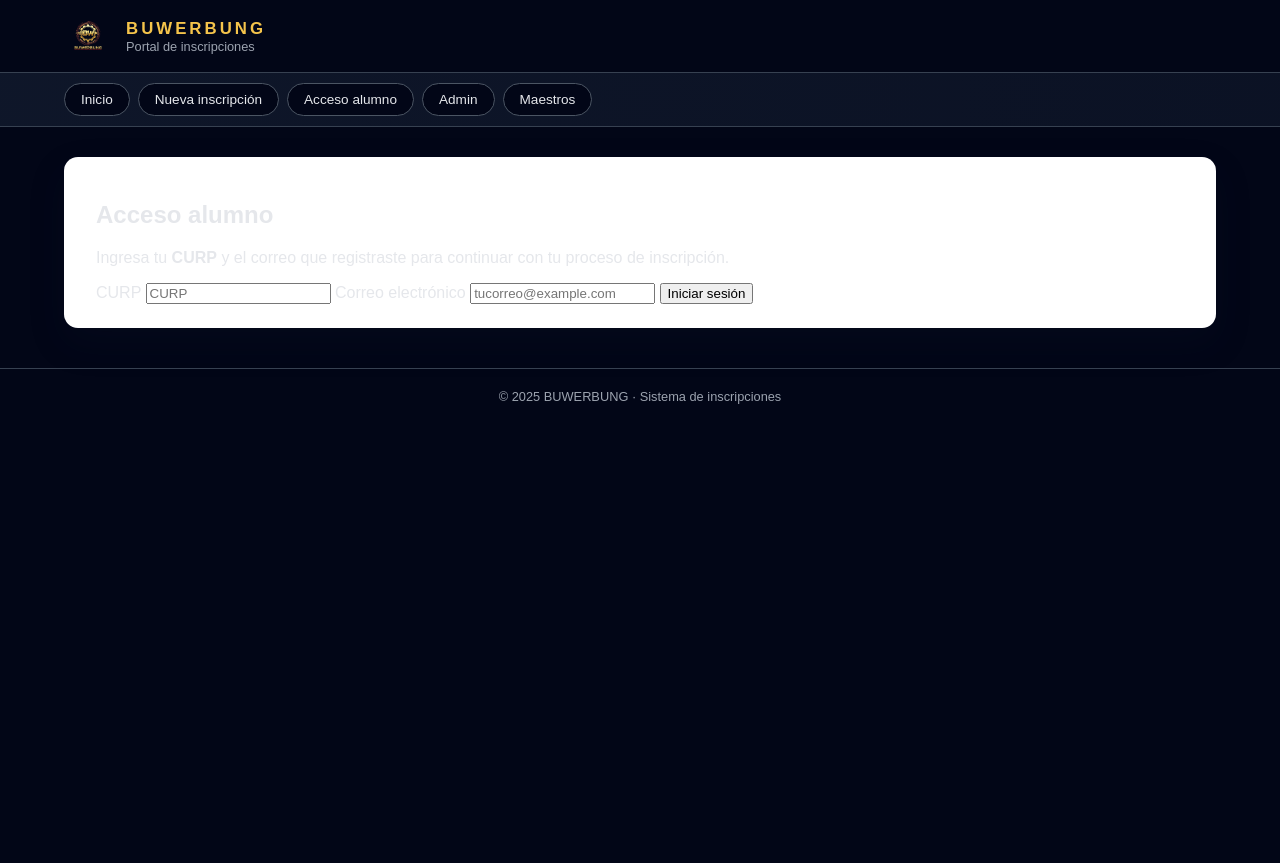
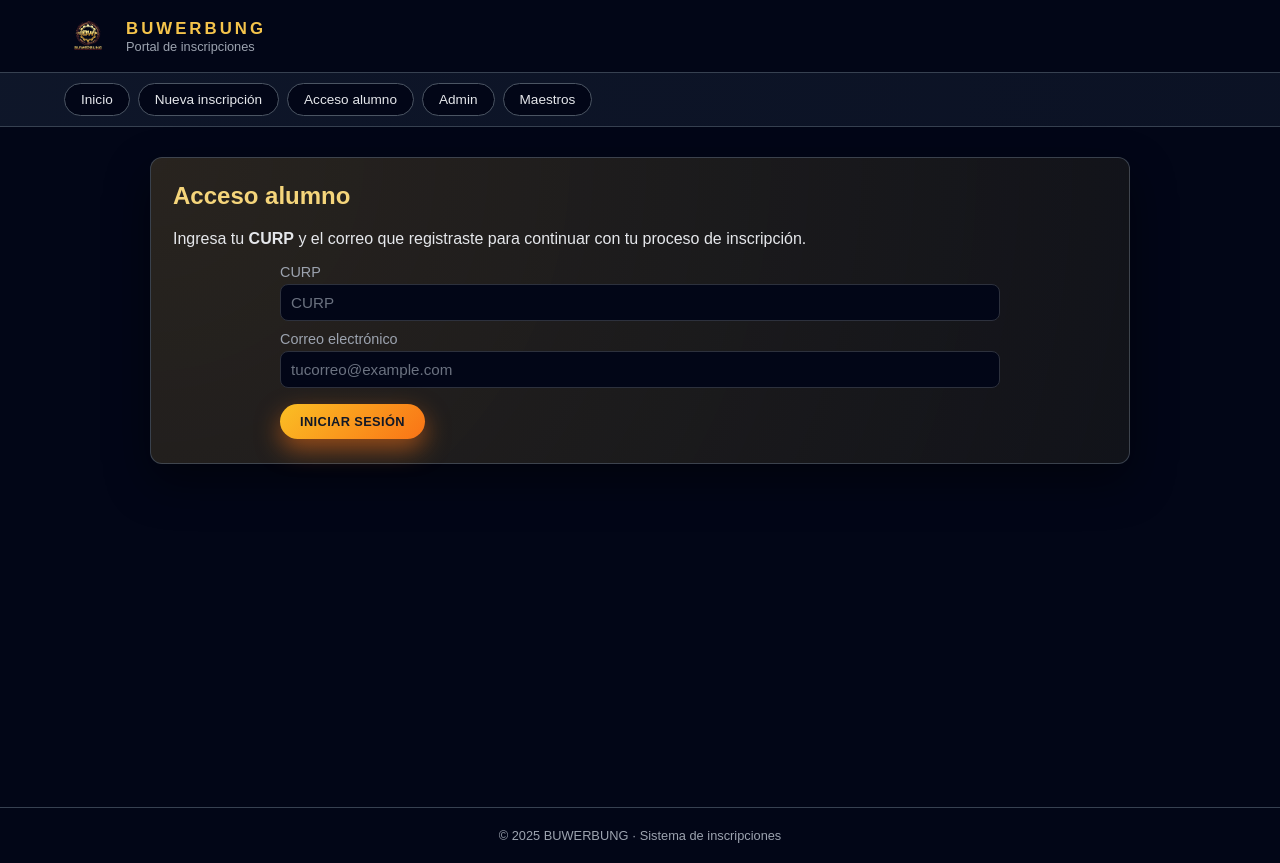
Before and after one commit to gerardotuz/prototipos, a Flask app: page /login in a window 1280 px wide. Before the commit the page ends 404 px from the top, so only its background shows below. Run offline with Flask 3, Linux system fonts and the light colour scheme.

Commit message:
Update style.css

```diff
--- a/static/style.css
+++ b/static/style.css
@@ -1,367 +1,235 @@
-/* ===========================
-   PALETA / VARIABLES
-   =========================== */
+
 :root {
-  --bg-page: #020617;
-  --bg-surface: #0b1120;
-  --bg-surface-light: #ffffff;
-  --bg-surface-muted: #f3f4f6;
-
-  --text-main: #111827;
-  --text-muted: #6b7280;
-  --text-on-dark: #e5e7eb;
-
-  --primary: #800020;       /* vino BUWERBUNG */
-  --primary-dark: #5a0015;
-  --danger: #b91c1c;
-  --danger-dark: #8a1212;
-
-  --accent-gold: #d1c47a;   /* dorado para headers */
-  --accent-gold-soft: #eab308;
-
-  --border-soft: #e5e7eb;
-  --border-dark: #1f2937;
-
-  --radius-pill: 999px;
-  --radius-card: 14px;
+    --bw-bg: #050608;
+    --bw-bg-alt: #11131a;
+    --bw-gold: #f5c44b;
+    --bw-gold-soft: #f5d57b;
+    --bw-red: #ff4b2b;
+    --bw-text: #f5f5f5;
+    --bw-muted: #9ca3af;
+    --bw-border: #2d313d;
+    --bw-radius: 12px;
+    --bw-shadow: 0 18px 45px rgba(0, 0, 0, 0.45);
 }
 
-/* ===========================
-   BASE
-   =========================== */
-
-*,
-*::before,
-*::after {
+* {
     box-sizing: border-box;
 }
 
 body {
     margin: 0;
-  font-family: system-ui, -apple-system, BlinkMacSystemFont, "Segoe UI", Arial, sans-serif;
-  background: var(--bg-page);
-  color: var(--text-main);
+    font-family: system-ui, -apple-system, BlinkMacSystemFont, "Segoe UI", sans-serif;
+    background: radial-gradient(circle at top left, #1f2937 0, var(--bw-bg) 45%);
+    color: var(--bw-text);
 }
 
-/* Para páginas que usan fondo claro (muchas vistas admin) */
-.bw-page-light {
-  background: var(--bg-surface-muted);
-  min-height: 100vh;
+/* Header + nav */
+
+.bw-header {
+    background: linear-gradient(135deg, #1f2937, #020617);
+    border-bottom: 1px solid var(--bw-border);
+    padding: 14px 5vw;
+    display: flex;
+    align-items: center;
+    justify-content: flex-start;
+    position: sticky;
+    top: 0;
+    z-index: 20;
 }
 
-/* ===========================
-   HEADER + NAV
-   =========================== */
-
-.bw-header {
-  background: var(--bg-page);
-  border-bottom: 1px solid #374151;
-  padding: 12px 5vw;
-}
-
-.bw-header-inner {
+.bw-logo-text {
     display: flex;
     align-items: center;
     gap: 14px;
 }
 
-.bw-header-logo img {
-  height: 48px;
-  width: auto;
-  border-radius: 8px;
+.bw-logo {
+    width: 44px;
+    height: 44px;
+    border-radius: 999px;
+    background: radial-gradient(circle at 30% 0%, #ffffff, #facc15 40%, #f97316 100%);
+    color: #111827;
+    display: inline-flex;
+    align-items: center;
+    justify-content: center;
+    font-weight: 800;
+    font-size: 1.2rem;
+    box-shadow: 0 0 0 2px rgba(250, 204, 21, 0.3), 0 14px 30px rgba(0, 0, 0, 0.6);
 }
 
-.bw-header-text-title {
+.bw-title h1 {
     margin: 0;
-  font-size: 1.05rem;
+    font-size: 1.3rem;
     letter-spacing: 0.18em;
-  color: var(--accent-gold-soft);
     text-transform: uppercase;
+    color: var(--bw-gold);
 }
 
-.bw-header-text-subtitle {
+.bw-title p {
     margin: 0;
-  font-size: 0.8rem;
-  color: #9ca3af;
+    font-size: 0.85rem;
+    color: var(--bw-muted);
 }
 
-/* NAV superior redondeado */
 .bw-nav {
-  background: linear-gradient(90deg, rgba(15, 23, 42, 0.95), rgba(15, 23, 42, 0.7));
-  border-bottom: 1px solid #374151;
-  padding: 10px 5vw;
     display: flex;
     flex-wrap: wrap;
-  gap: 8px;
+    gap: 10px;
+    padding: 10px 5vw 18px;
+    background: linear-gradient(90deg, rgba(15,23,42,0.9), rgba(15,23,42,0.4));
+    border-bottom: 1px solid var(--bw-border);
 }
 
 .bw-nav a {
-  padding: 8px 16px;
-  border-radius: var(--radius-pill);
-  background: #020617;
-  border: 1px solid #4b5563;
-  color: #e5e7eb;
+    color: var(--bw-text);
     text-decoration: none;
-  font-size: 0.85rem;
+    font-size: 0.9rem;
+    padding: 8px 14px;
+    border-radius: 999px;
+    border: 1px solid transparent;
+    background: rgba(15,23,42,0.7);
+    display: inline-flex;
+    align-items: center;
+    gap: 6px;
+    transition: all 0.18s ease-out;
 }
 
 .bw-nav a:hover {
-  background: #111827;
+    border-color: rgba(245,196,75,0.8);
+    background: radial-gradient(circle at top, rgba(245,196,75,0.18), rgba(15,23,42,0.9));
+    color: var(--bw-gold-soft);
 }
 
-/* ===========================
-   LAYOUT MAIN + FOOTER
-   =========================== */
+/* Layout */
 
 .bw-main {
-  padding: 30px 5vw 40px;
+    min-height: calc(100vh - 120px);
+    padding: 24px 5vw 40px;
 }
 
-.bw-footer {
-  text-align: center;
-  padding: 20px 10px;
-  font-size: 0.8rem;
-  color: #9ca3af;
-  border-top: 1px solid #374151;
+/* Generic card */
+
+.bw-card {
+    background: radial-gradient(circle at top left, rgba(245,196,75,0.16), var(--bw-bg-alt));
+    border-radius: var(--bw-radius);
+    padding: 24px 22px;
+    box-shadow: var(--bw-shadow);
+    border: 1px solid rgba(75,85,99,0.7);
+    max-width: 980px;
+    margin: 0 auto 24px;
 }
 
-/* ===========================
-   SIDEBAR ADMIN
-   =========================== */
-
-.bw-admin-layout {
-  display: flex;
-  min-height: calc(100vh - 120px);
+.bw-card h2, .bw-card h3 {
+    margin-top: 0;
+    color: var(--bw-gold-soft);
 }
 
-.bw-admin-sidebar {
-  width: 260px;
-  background: #800020;
-  color: #f9fafb;
-  padding: 24px 20px;
+/* Forms */
+
+form {
+    max-width: 720px;
+    margin: 0 auto;
 }
 
-.bw-admin-sidebar h2 {
-  margin: 0 0 20px;
-  font-size: 1.1rem;
-  letter-spacing: 0.15em;
-  text-transform: uppercase;
-  border-bottom: 1px solid #d1c47a;
-  padding-bottom: 10px;
+label {
+    display: block;
+    margin-top: 10px;
+    margin-bottom: 4px;
+    font-size: 0.9rem;
+    color: var(--bw-muted);
 }
 
-.bw-admin-sidebar a {
-  display: block;
-  color: #f9fafb;
-  text-decoration: none;
-  padding: 8px 0;
-  font-size: 0.9rem;
+input[type="text"],
+input[type="email"],
+input[type="password"],
+input[type="tel"],
+input[type="number"],
+select,
+textarea {
+    width: 100%;
+    padding: 9px 10px;
+    border-radius: 8px;
+    border: 1px solid var(--bw-border);
+    background: #020617;
+    color: var(--bw-text);
+    font-size: 0.95rem;
 }
 
-.bw-admin-sidebar a:hover {
-  text-decoration: underline;
+textarea {
+    min-height: 80px;
 }
 
-.bw-admin-content {
-  flex: 1;
-  padding: 24px 40px 40px;
-  background: var(--bg-surface-muted);
+input::placeholder,
+textarea::placeholder {
+    color: #6b7280;
 }
 
-/* ===========================
-   TARJETAS / CONTENEDORES
-   =========================== */
-
-.bw-card {
-  background: var(--bg-surface-light);
-  border-radius: var(--radius-card);
-  box-shadow: 0 15px 35px rgba(15, 23, 42, 0.18);
-  padding: 24px 32px;
+button,
+input[type="submit"],
+input[type="button"] {
+    margin-top: 16px;
+    padding: 10px 20px;
+    border-radius: 999px;
+    border: none;
+    font-weight: 600;
+    letter-spacing: 0.03em;
+    text-transform: uppercase;
+    font-size: 0.8rem;
+    cursor: pointer;
+    background: linear-gradient(135deg, #fbbf24, #f97316);
+    color: #111827;
+    box-shadow: 0 10px 25px rgba(249,115,22,0.55);
+    transition: transform 0.15s ease-out, box-shadow 0.15s ease-out, filter 0.15s ease-out;
 }
 
-.bw-card + .bw-card {
-  margin-top: 24px;
+button:hover,
+input[type="submit"]:hover,
+input[type="button"]:hover {
+    transform: translateY(-1px);
+    filter: brightness(1.05);
+    box-shadow: 0 14px 30px rgba(249,115,22,0.7);
 }
 
-.bw-card-title {
-  margin-top: 0;
-  color: var(--primary);
-  font-size: 1.4rem;
-  font-weight: 700;
+/* Alerts / mensajes */
+
+.mensaje-box {
+    max-width: 480px;
+    margin: 40px auto;
+    padding: 26px 24px;
+    border-radius: var(--bw-radius);
+    border: 1px solid rgba(248,250,252,0.16);
+    background: radial-gradient(circle at top, rgba(248,250,252,0.04), rgba(15,23,42,0.95));
+    box-shadow: var(--bw-shadow);
 }
 
-.bw-section-title {
-  margin-top: 24px;
-  margin-bottom: 8px;
-  font-size: 1.2rem;
-  font-weight: 600;
-  color: #374151;
+.mensaje-box h2 {
+    margin-top: 0;
+    color: var(--bw-gold-soft);
 }
 
-.bw-text-muted {
-  color: var(--text-muted);
-  font-size: 0.9rem;
+.mensaje-box p {
+    color: var(--bw-text);
+    margin-bottom: 16px;
 }
 
-/* ===========================
-   BOTONES
-   =========================== */
+/* Footer */
 
-.bw-btn {
-  display: inline-block;
-  padding: 8px 18px;
-  border-radius: var(--radius-pill);
-  border: none;
-  font-size: 0.85rem;
-  font-weight: 700;
-  cursor: pointer;
-  text-decoration: none;
+.bw-footer {
+    border-top: 1px solid var(--bw-border);
+    padding: 12px 5vw 18px;
     text-align: center;
-}
-
-.bw-btn-primary {
-  background: var(--primary);
-  color: #ffffff;
-}
-
-.bw-btn-primary:hover {
-  background: var(--primary-dark);
-}
-
-.bw-btn-secondary {
-  background: #111827;
-  color: #f9fafb;
-  border: 1px solid #4b5563;
-}
-
-.bw-btn-secondary:hover {
+    font-size: 0.8rem;
+    color: var(--bw-muted);
     background: #020617;
 }
 
-.bw-btn-danger {
-  background: var(--danger);
-  color: #ffffff;
+/* Responsive */
+
+@media (max-width: 640px) {
+    .bw-header {
+        padding-inline: 16px;
     }
-
-.bw-btn-danger:hover {
-  background: var(--danger-dark);
+    .bw-main {
+        padding-inline: 16px;
     }
-
-/* ===========================
-   FORMULARIOS
-   =========================== */
-
-.bw-form-row {
-  display: flex;
-  flex-wrap: wrap;
-  gap: 16px;
-  margin-bottom: 12px;
 }
-
-.bw-form-field {
-  flex: 1 1 200px;
-  min-width: 200px;
-  display: flex;
-  flex-direction: column;
-}
-
-.bw-form-field label {
-  font-size: 0.85rem;
-  color: #374151;
-  margin-bottom: 4px;
-}
-
-.bw-input,
-.bw-select,
-.bw-textarea {
-  padding: 8px 10px;
-  border-radius: 6px;
-  border: 1px solid #d1d5db;
-  font-size: 0.9rem;
-  font-family: inherit;
-}
-
-.bw-textarea {
-  min-height: 70px;
-  resize: vertical;
-}
-
-.bw-form-note {
-  font-size: 0.8rem;
-  color: var(--text-muted);
-  margin-top: 2px;
-}
-
-/* ===========================
-   TABLAS (ADMIN / REPORTES)
-   =========================== */
-
-.bw-table-wrapper {
-  margin-top: 16px;
-}
-
-.bw-table {
-  width: 100%;
-  border-collapse: collapse;
-  background: #020617;
-  border-radius: 12px;
-  overflow: hidden;
-}
-
-.bw-table th,
-.bw-table td {
-  padding: 10px 12px;
-  font-size: 0.9rem;
-  border-bottom: 1px solid var(--border-dark);
-}
-
-.bw-table th {
-  background: var(--accent-gold);
-  color: #111827;
-  text-transform: uppercase;
-}
-
-.bw-table tbody tr:nth-child(odd) {
-  background: #0b1120;
-}
-
-.bw-table tbody tr:nth-child(even) {
-  background: #020617;
-}
-
-.bw-table tbody td {
-  color: var(--text-on-dark);
-}
-
-.bw-table tbody tr:hover {
-  background: #111827;
-}
-
-.bw-link-accent {
-  color: #be123c;
-  font-weight: 600;
-  text-decoration: none;
-}
-
-.bw-link-accent:hover {
-  text-decoration: underline;
-}
-
-/* ===========================
-   UTILIDADES PEQUEÑAS
-   =========================== */
-
-.mt-2 { margin-top: 8px; }
-.mt-3 { margin-top: 12px; }
-.mt-4 { margin-top: 16px; }
-
-.mb-2 { margin-bottom: 8px; }
-.mb-3 { margin-bottom: 12px; }
-.mb-4 { margin-bottom: 16px; }
-
-/* Para centrar un card en páginas como "ver alumno" */
-.bw-center-page {
-  display: flex;
-  justify-content: center;
-  padding: 30px 5vw 40px;
-}
```
Lines whose indentation alone changed are shown as unchanged.
